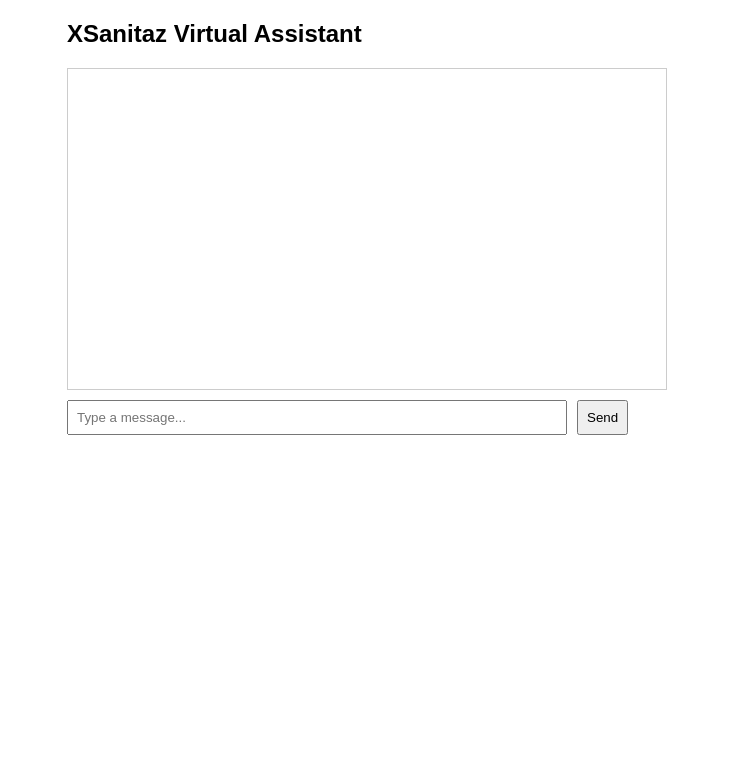
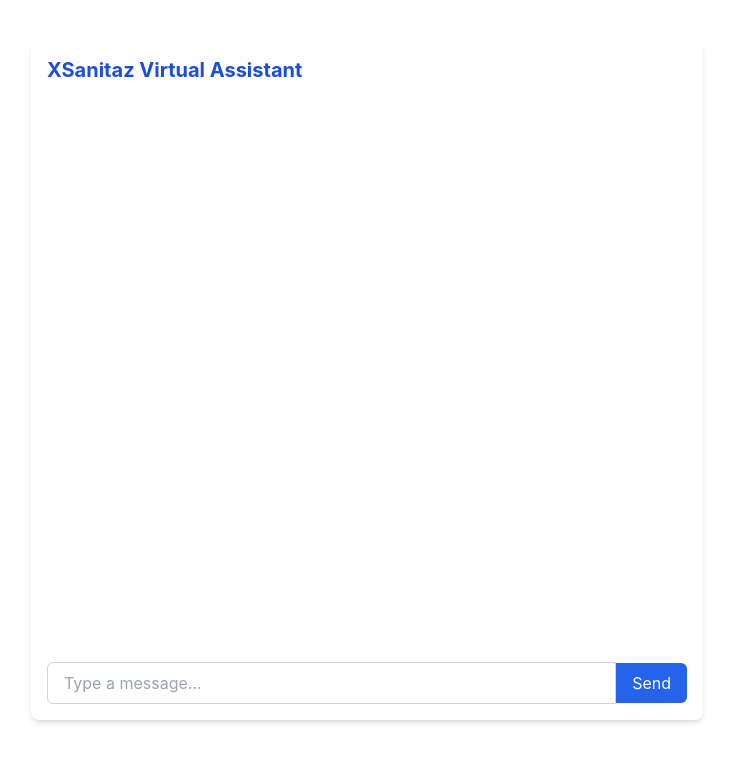
Before and after one commit to delian88/xsanitaz-virtual-assistance, a React (Create React App) app: page / in a window 1280 px wide. Shown: the top 762 px of the page, without its empty margins (273-1006 px from the left). Built offline with nearby package versions, Linux system fonts and the light colour scheme.

Commit message:
modern chat UI

```diff
--- /dev/null
+++ b/postcss.config.js
@@ -0,0 +1,6 @@
+module.exports = {
+  plugins: {
+    tailwindcss: {},
+    autoprefixer: {},
+  },
+}
--- a/src/App.tsx
+++ b/src/App.tsx
@@ -1,12 +1,83 @@
-import React from 'react';
-import Chat from './components/Chat';
+import React, { useState } from "react";
+import axios from "axios";
 
-const App: React.FC = () => {
+interface Message {
+  sender: "You" | "Assistant";
+  text: string;
+}
+
+const Chat: React.FC = () => {
+  const [messages, setMessages] = useState<Message[]>([]);
+  const [input, setInput] = useState("");
+
+  const sendMessage = async () => {
+    if (!input.trim()) return;
+
+    const userMessage: Message = { sender: "You", text: input };
+    setMessages((prev) => [...prev, userMessage]);
+    setInput("");
+
+    try {
+      const response = await axios.post("http://localhost:5000/api/message", {
+        message: input,
+      });
+
+      const assistantMessage: Message = {
+        sender: "Assistant",
+        text: response.data.reply,
+      };
+      setMessages((prev) => [...prev, assistantMessage]);
+    } catch (error) {
+      setMessages((prev) => [
+        ...prev,
+        { sender: "Assistant", text: "Sorry, something went wrong." },
+      ]);
+    }
+  };
+
   return (
-    <div>
-      <Chat />
+    <div className="max-w-2xl mx-auto mt-10 p-4 bg-white shadow-md rounded-lg h-[85vh] flex flex-col">
+      <h2 className="text-xl font-bold text-blue-700 mb-4">XSanitaz Virtual Assistant</h2>
+
+      <div className="flex-1 overflow-y-auto mb-4 space-y-2 px-2">
+        {messages.map((msg, idx) => (
+          <div
+            key={idx}
+            className={`flex ${
+              msg.sender === "You" ? "justify-end" : "justify-start"
+            }`}
+          >
+            <div
+              className={`px-4 py-2 rounded-lg text-sm max-w-xs ${
+                msg.sender === "You"
+                  ? "bg-blue-500 text-white"
+                  : "bg-gray-200 text-gray-800"
+              }`}
+            >
+              {msg.text}
+            </div>
+          </div>
+        ))}
+      </div>
+
+      <div className="flex items-center">
+        <input
+          type="text"
+          value={input}
+          onChange={(e) => setInput(e.target.value)}
+          onKeyDown={(e) => e.key === "Enter" && sendMessage()}
+          placeholder="Type a message..."
+          className="flex-1 px-4 py-2 border border-gray-300 rounded-l-md focus:outline-none focus:ring-2 focus:ring-blue-400"
+        />
+        <button
+          onClick={sendMessage}
+          className="px-4 py-2 bg-blue-600 text-white rounded-r-md hover:bg-blue-700 transition-colors"
+        >
+          Send
+        </button>
+      </div>
     </div>
   );
 };
 
-export default App;
+export default Chat;
--- a/src/components/Chat.tsx
+++ b/src/components/Chat.tsx
@@ -1,8 +1,8 @@
-import React, { useState } from 'react';
-import axios from 'axios';
+import React, { useState } from "react";
+import axios from "axios";
 
 interface Message {
-  sender: string;
+  sender: "You" | "Assistant";
   text: string;
 }
 
@@ -13,41 +13,71 @@
   const sendMessage = async () => {
     if (!input.trim()) return;
 
-    const userMessage = { sender: "You", text: input };
-    setMessages(prev => [...prev, userMessage]);
+    const userMessage: Message = { sender: "You", text: input };
+    setMessages((prev) => [...prev, userMessage]);
+    setInput("");
 
     try {
       const response = await axios.post("http://localhost:5000/api/message", {
-        message: input
+        message: input,
       });
 
-      const assistantMessage = { sender: "Assistant", text: response.data.reply };
-      setMessages(prev => [...prev, assistantMessage]);
-    } catch (err) {
-      setMessages(prev => [...prev, { sender: "Assistant", text: "Error occurred." }]);
+      const assistantMessage: Message = {
+        sender: "Assistant",
+        text: response.data.reply,
+      };
+      setMessages((prev) => [...prev, assistantMessage]);
+    } catch (error) {
+      setMessages((prev) => [
+        ...prev,
+        { sender: "Assistant", text: "Sorry, something went wrong." },
+      ]);
     }
-
-    setInput("");
   };
 
   return (
-    <div style={{ maxWidth: 600, margin: "20px auto", fontFamily: "Arial" }}>
-      <h2>XSanitaz Virtual Assistant</h2>
-      <div style={{ border: "1px solid #ccc", padding: 10, height: 300, overflowY: "scroll", marginBottom: 10 }}>
+    <div className="max-w-2xl mx-auto mt-10 p-4 bg-white shadow-md rounded-lg h-[85vh] flex flex-col">
+      <h2 className="text-xl font-bold text-blue-700 mb-4">XSanitaz Virtual Assistant</h2>
+
+      <div className="flex-1 overflow-y-auto mb-4 space-y-2 px-2">
         {messages.map((msg, idx) => (
-          <p key={idx}><strong>{msg.sender}:</strong> {msg.text}</p>
+          <div
+            key={idx}
+            className={`flex ${
+              msg.sender === "You" ? "justify-end" : "justify-start"
+            }`}
+          >
+            <div
+              className={`px-4 py-2 rounded-lg text-sm max-w-xs ${
+                msg.sender === "You"
+                  ? "bg-blue-500 text-white"
+                  : "bg-gray-200 text-gray-800"
+              }`}
+            >
+              {msg.text}
+            </div>
+          </div>
         ))}
       </div>
-      <input
-        type="text"
-        value={input}
-        onChange={e => setInput(e.target.value)}
-        onKeyDown={e => e.key === "Enter" && sendMessage()}
-        placeholder="Type a message..."
-        style={{ width: "80%", padding: 8 }}
-      />
-      <button onClick={sendMessage} style={{ padding: 8, marginLeft: 10 }}>Send</button>
+
+      <div className="flex items-center">
+        <input
+          type="text"
+          value={input}
+          onChange={(e) => setInput(e.target.value)}
+          onKeyDown={(e) => e.key === "Enter" && sendMessage()}
+          placeholder="Type a message..."
+          className="flex-1 px-4 py-2 border border-gray-300 rounded-l-md focus:outline-none focus:ring-2 focus:ring-blue-400"
+        />
+        <button
+          onClick={sendMessage}
+          className="px-4 py-2 bg-blue-600 text-white rounded-r-md hover:bg-blue-700 transition-colors"
+        >
+          Send
+        </button>
+      </div>
     </div>
   );
 };
+
 export default Chat;
--- a/src/index.css
+++ b/src/index.css
@@ -1,3 +1,7 @@
+@tailwind base;
+@tailwind components;
+@tailwind utilities;
+
 body {
   margin: 0;
   font-family: -apple-system, BlinkMacSystemFont, 'Segoe UI', 'Roboto', 'Oxygen',
--- a/src/index.tsx
+++ b/src/index.tsx
@@ -1,6 +1,8 @@
 import React from 'react';
 import ReactDOM from 'react-dom/client';
 import App from './App';
+import './index.css';
+
 
 const root = ReactDOM.createRoot(
   document.getElementById('root') as HTMLElement
--- /dev/null
+++ b/tailwind.config.js
@@ -0,0 +1,8 @@
+/** @type {import('tailwindcss').Config} */
+module.exports = {
+  content: ["./src/**/*.{js,jsx,ts,tsx}",],
+  theme: {
+    extend: {},
+  },
+  plugins: [],
+}
```
Also changed, not shown: package.json (+7 -0 lines), 1 other file (tests, documents, lock files or other folders).
